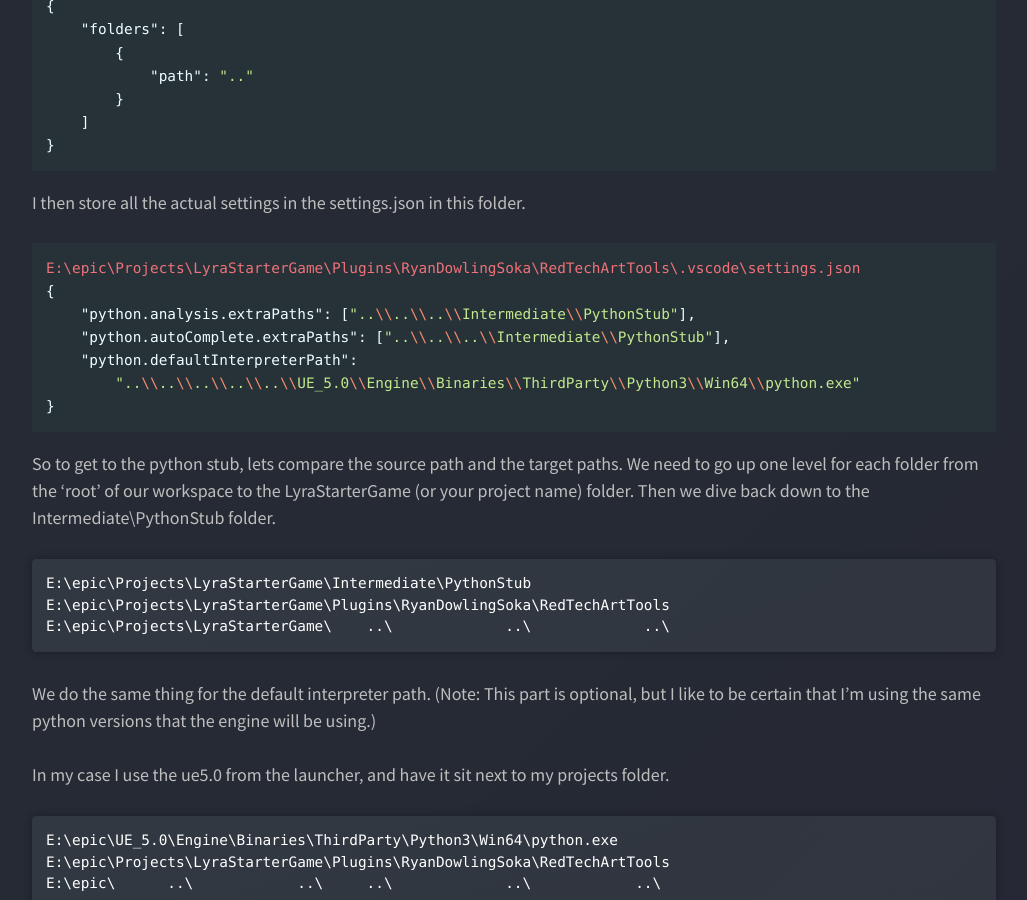
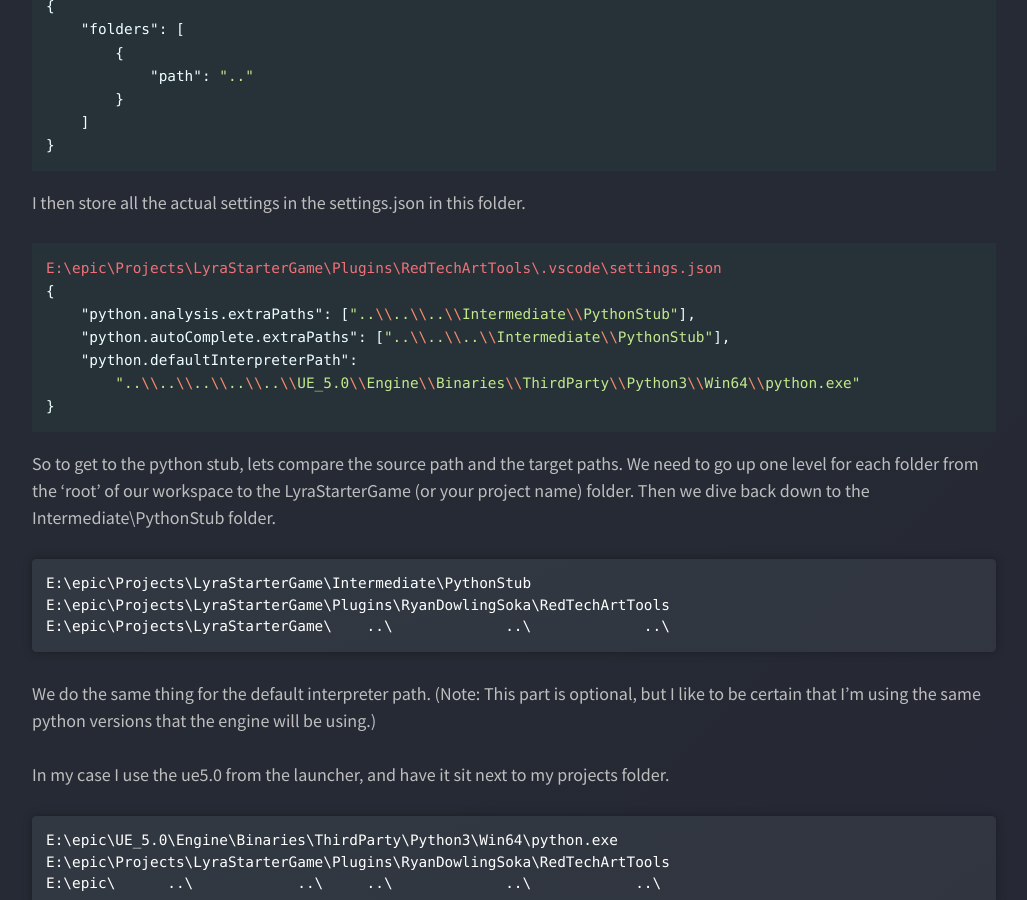
Before and after one commit to Ryan-DowlingSoka/ryan-dowlingsoka.github.io, a Jekyll site: the page built from _unreal/python-in-unreal.md, in a window 1280 px wide and 900 px high, scrolled down 1631 px. Shown: the whole window, without its empty margins (126-1153 px from the left). Built offline with Jekyll 4.4.1, drawn with Linux system fonts in a browser that asks for light colours; some of the changed lines change nothing that is shown; some of the changed text lies outside the part shown.

Commit message:
update nick's changes

````diff
--- a/_unreal/python-in-unreal.md
+++ b/_unreal/python-in-unreal.md
@@ -1,6 +1,6 @@
 ---
 title: "Python in Unreal Tips"
-date: 2022-06-13
+date: 2024-03-18
 image:
   responsive: true
   path: "/unreal/python-in-unreal/header.png"
@@ -64,7 +64,7 @@
 I then store all the actual settings in the settings.json in this folder.
 
 ```json
-E:\epic\Projects\LyraStarterGame\Plugins\RyanDowlingSoka\RedTechArtTools\.vscode\settings.json
+E:\epic\Projects\LyraStarterGame\Plugins\RedTechArtTools\.vscode\settings.json
 {
 	"python.analysis.extraPaths": ["..\\..\\..\\Intermediate\\PythonStub"],
 	"python.autoComplete.extraPaths": ["..\\..\\..\\Intermediate\\PythonStub"],
@@ -122,7 +122,7 @@
 
 ```json
 "python.formatting.provider": "black",
-	"python.formatting.blackArgs": ["--line-length", "119"],
+    "black-formatter.args": ["--line-length", "119"],
 	"[python]" : {
 		"editor.defaultFormatter": null,
 		"editor.insertSpaces": true,
@@ -216,7 +216,7 @@
 #### Making an Unreal style `unreal_cast`
 {: .no_toc}
 
-I recommend making a module named `Helpers` or something similar in your project. Here is what mine looks like:
+I recommend making a module named `helpers` or something similar in your project. Here is what mine looks like:
 
 ```python
 ## Copyright (c) 2022 Ryan DowlingSoka - MIT License - See LICENSE file for more.
@@ -329,14 +329,14 @@
 
 	VS Code "launch.json" Configuration:
 		{
-			"name": "UnrealEngine Python",
-			"type": "python",
-			"request": "attach",
-			"connect": {
-				"host": "localhost",
-				"port": 5678
-			},
-			"redirectOutput": true
+            "name": "UnrealEngine Python",
+            "type": "debugpy",
+            "request": "attach",
+            "connect": {
+                "host": "localhost",
+                "port": 5678,
+            },
+            "redirectOutput": true
 		}
 
 	Notes:
````
